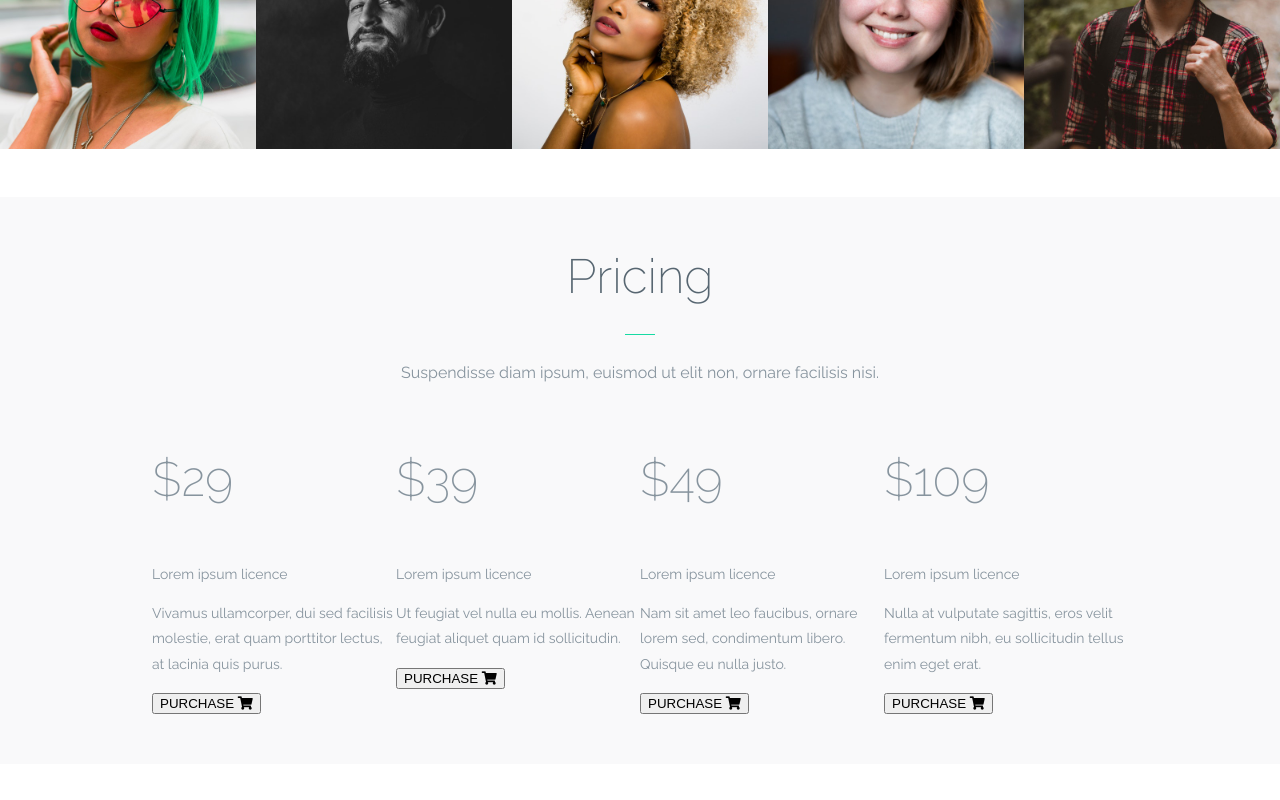
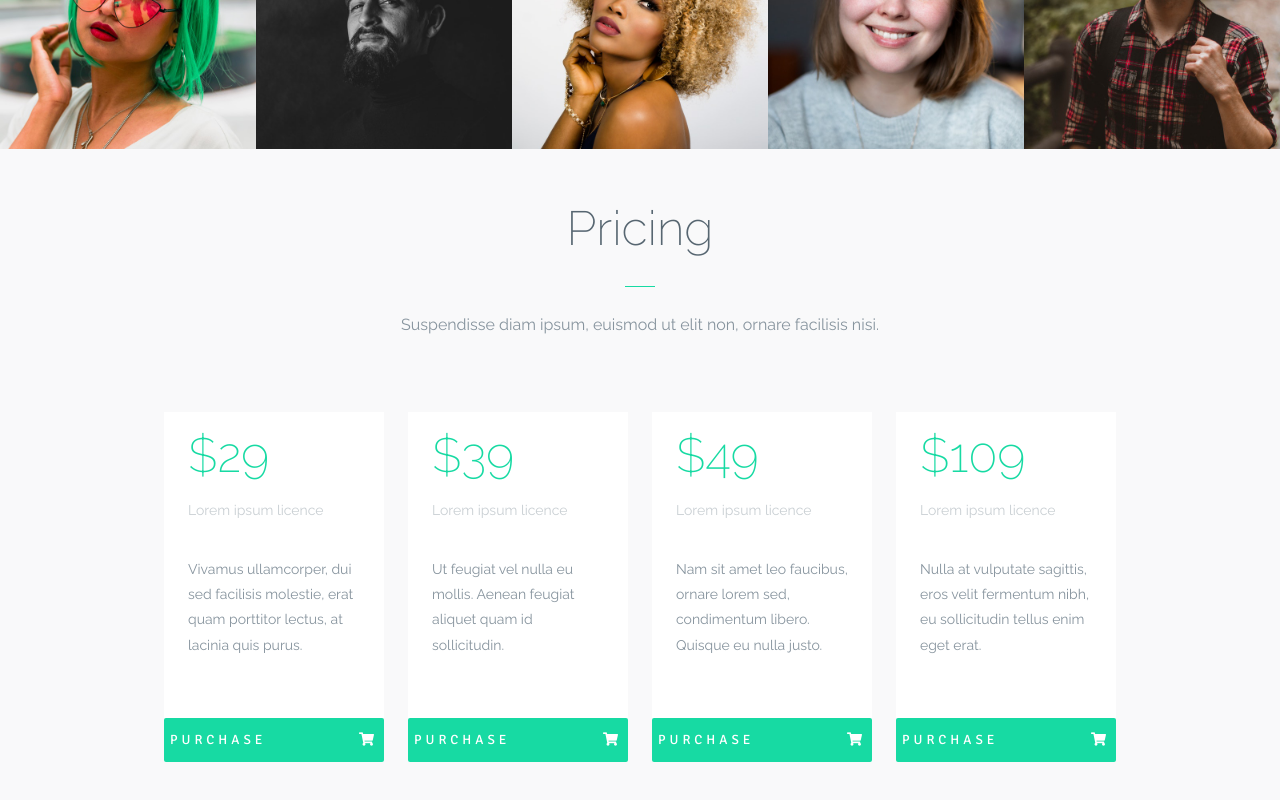
Before and after one commit to Koser61/alecto-website, a website: page index.html in a window 1280 px wide. Shown: the part 3992-4792 px from the top of the page. Before the commit the page ends 4756 px from the top, so only its background shows below. Drawn offline with Linux system fonts and the light colour scheme.

Commit message:
Add 'pricing' section CSS styling

```diff
--- a/sass/style.scss
+++ b/sass/style.scss
@@ -5,6 +5,7 @@ $font-text-2: 'Signika', sans-serif;
 $color-main: #17daa3;
 $color-bg: #f9f9fa;
 $color-light-grey: #edeff1;
+$color-licence: #c9cfd3;
 $color-bright: #87949e;
 $color-dark: #576671;
 $transition: all 0.5s;
@@ -373,6 +374,9 @@ header {
 
 /* Team */
 
+.team {
+    padding-bottom: 0;
+}
 .team-grid {
     display: grid;
     grid-template: 50% 50% / 20% 20% 20% 20% 20%;
@@ -412,6 +416,46 @@ header {
 
 .pricing {
     background-color: $color-bg;
+}
+
+.licence-card {
+    margin: 24px 12px;
+    height: 350px;
+    background-color: white;
+    display: flex;
+    flex-direction: column;
+    .licence-price {
+        padding: 0 24px;
+        flex: 37.5%;
+        .price {
+            margin: 0;
+            color: $color-main;
+        }
+        p {
+            margin: 0;
+            color: $color-licence;
+        }
+    }
+    .licence-description {
+        padding: 0 24px;
+        flex: 50%;
+    }
+    .purchase-btn {
+        flex: 12.5%;
+        display: flex;
+        justify-content: space-between;
+        align-items: center;
+        background-color: $color-main;
+        color: white;
+        font-family: $font-text-2;
+        letter-spacing: 4px;
+        border: none;
+        border-radius: 2px;
+    }
+    .purchase-btn:hover {
+        transform: scale(1.1);
+        transition: $transition;
+    }
 }
 
 /* Responsive */
```
Also changed, not shown: css/style.css, 1 other file.
